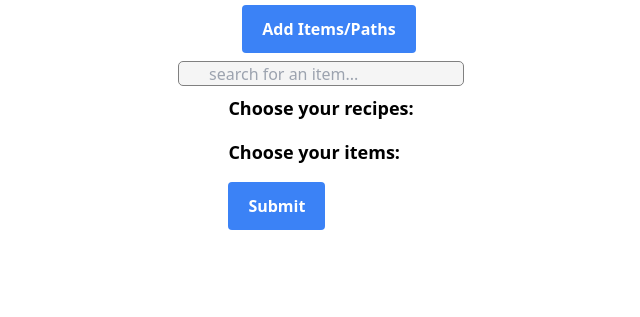
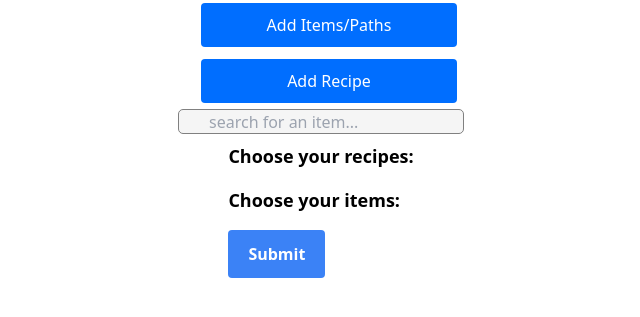
Before and after one commit to amilne99/groceryApp2, a website: page index.html in a window 1280 px wide. Shown: the part 59-376 px from the top of the page, without its empty margins (319-959 px from the left). Drawn offline with nearby package versions, Linux system fonts and the light colour scheme; no server answers.

```diff
--- a/index.html
+++ b/index.html
@@ -30,6 +30,21 @@
     background-color: white;
     }
 
+    .button {
+      background-color: #006eff;
+      font-size: 16px;
+      padding: 12px 28px;
+      border-radius: 4px;
+      width: 20%;
+      display:block;
+      color: white;
+      margin: 6px 4px
+    }
+
+    .button:hover{
+      background-color: #1b25b4;
+    }
+
   </style>
 </head>
 
@@ -40,7 +55,10 @@
     <span class="italic text-center text-m bg-clip-text text-transparent text-gray-500">Your grocery shopping assistant</span>
   </div>
   <div class="flex ml-2 text-sm newpath w-full flex-col items-center justify-center">
-    <button class="bg-blue-500 hover:bg-blue-700 text-white font-bold text-base mx-2 my-2 py-3 px-5 rounded focus:outline-none focus:shadow-outline">Add Items/Paths</button>
+    <button class="button">Add Items/Paths</button>
+  </div>
+  <div class="flex ml-2 text-sm new-recipe w-full flex-col items-center justify-center">
+    <button class="button">Add Recipe</button>
   </div>
   <div class= "flex ml-2 text-sm refreshpage w-full flex-col items-center justify-center">
 <!-- Add in button for returning to home here -->
@@ -64,7 +82,7 @@
     <!-- Use this for insert adjacent html -->
     <fieldset class="recipe-options flex-col items-center text-left">
       <legend class="text-lg font-bold p-2">Choose your recipes:</legend>
-      <div id = "recipe-options">
+      <div id = "recipe-options" class="recipe-options">
         <!-- Space for inserting items from recipe lists  -->
       </div>
 
```
